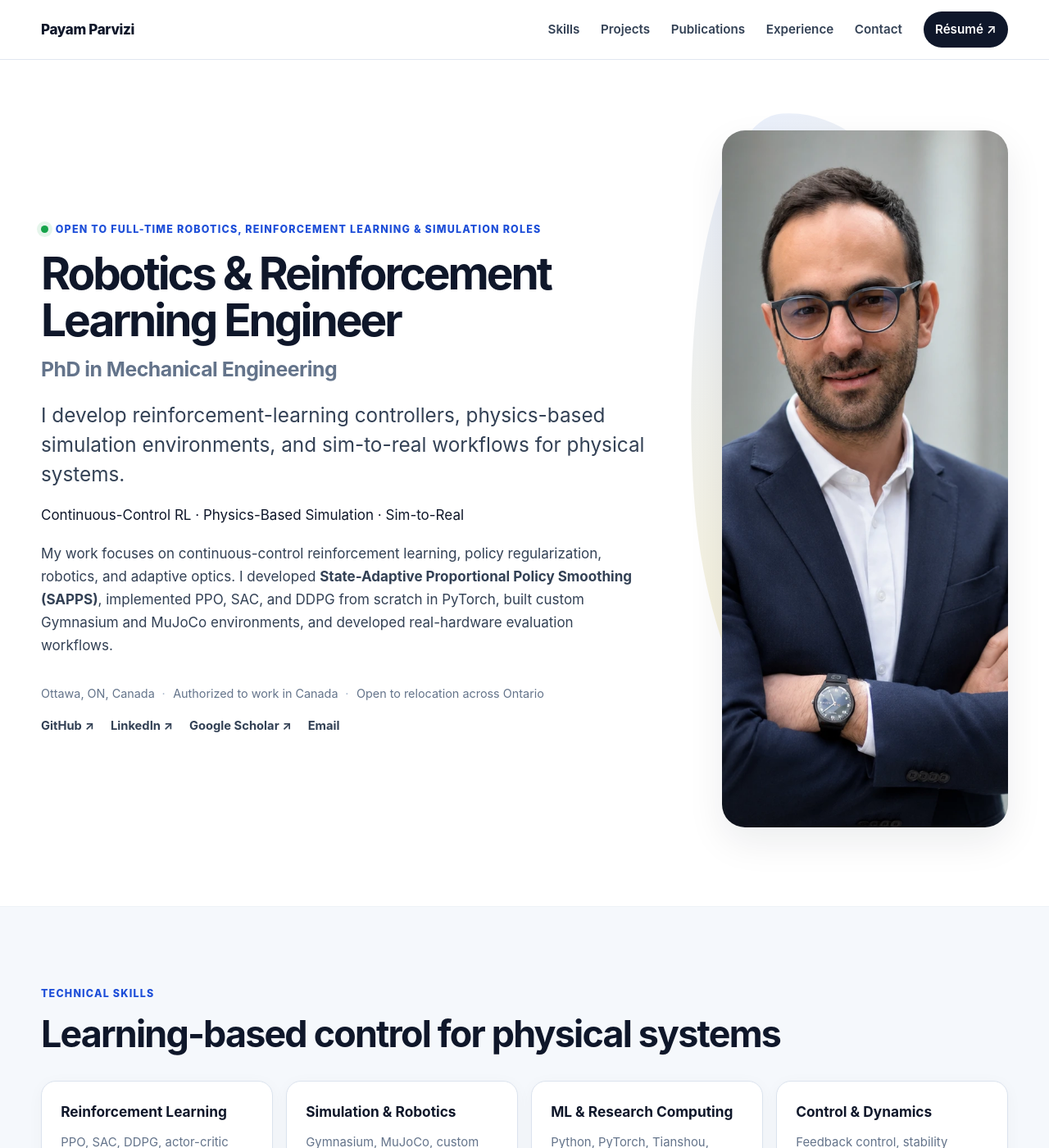
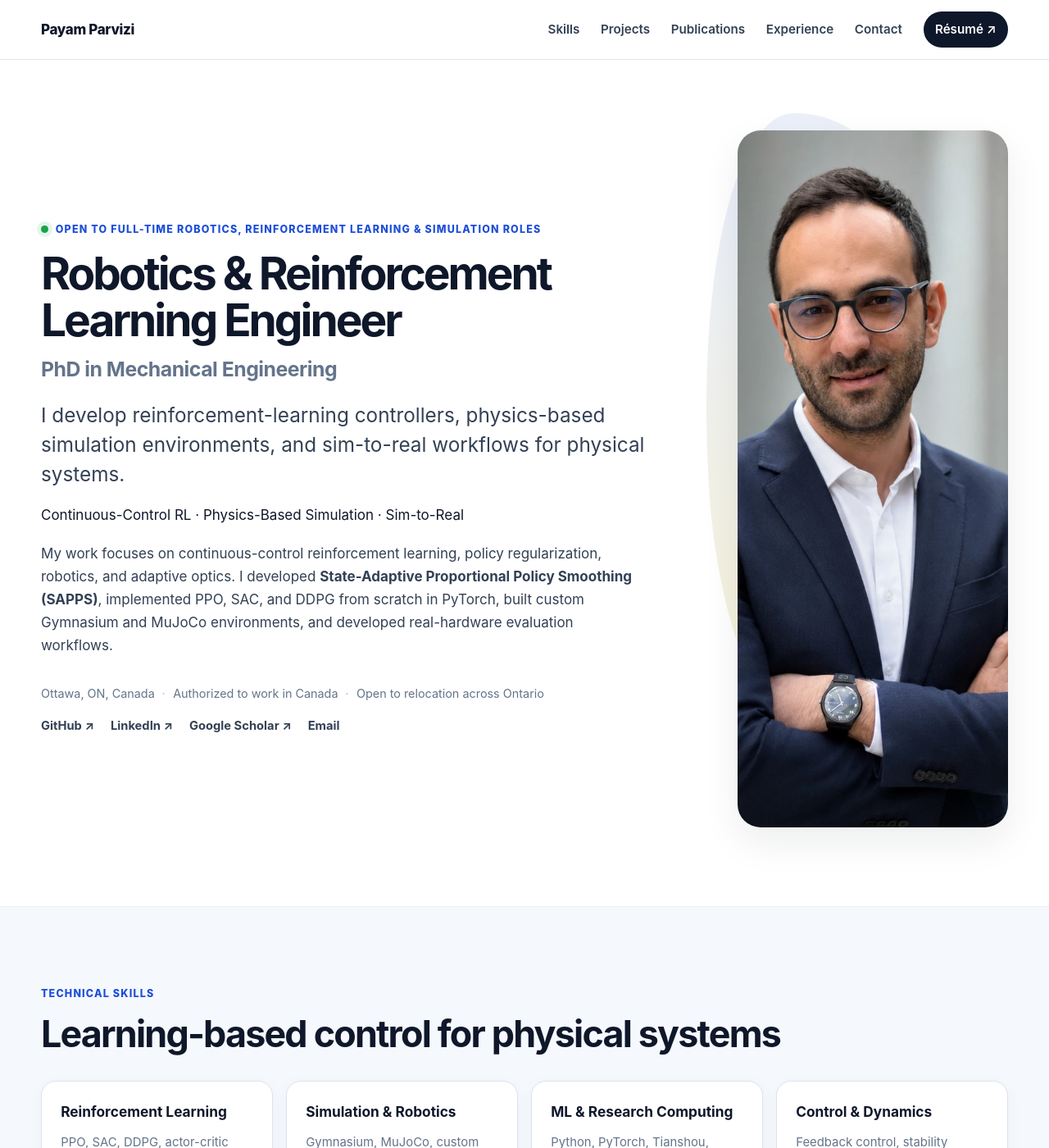
Before and after one commit to payamparvizi/payamparvizi.github.io, a Jekyll site: the page built from index.html, in a window 1280 px wide and 1400 px high. Shown: the whole window at 82% size. Built offline with Jekyll 4.4.1, drawn with Linux system fonts in a browser that asks for light colours.

Commit message:
Update site.css

```diff
--- a/assets/css/site.css
+++ b/assets/css/site.css
@@ -77,14 +77,14 @@ h1 { max-width: 920px; margin: 0; font-size: clamp(2.65rem, 4.3vw, 4.25rem); lin
 .hero-portrait-wrap {
   position: relative;
   justify-self: end;
-  width: min(100%, 370px);
+  width: min(100%, 330px);
 }
 .portrait-accent { position: absolute; inset: -24px 38px 55px -38px; border-radius: 40% 60% 52% 48% / 56% 45% 55% 44%; background: linear-gradient(145deg, var(--accent-soft), #fef3c7); transform: rotate(-4deg); }
 .hero-portrait {
   position: relative;
   z-index: 1;
   width: 100%;
-  aspect-ratio: 760/850;
+  aspect-ratio: 349/850;
   object-fit: cover;
   border-radius: var(--radius-lg);
   box-shadow: var(--shadow);
```
